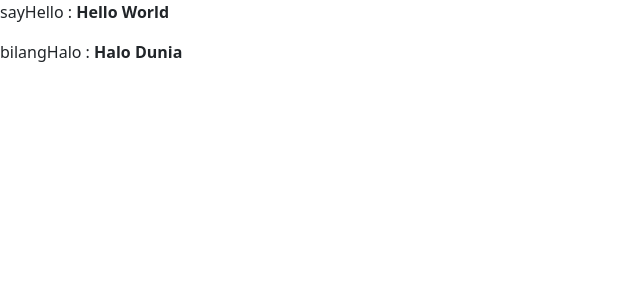
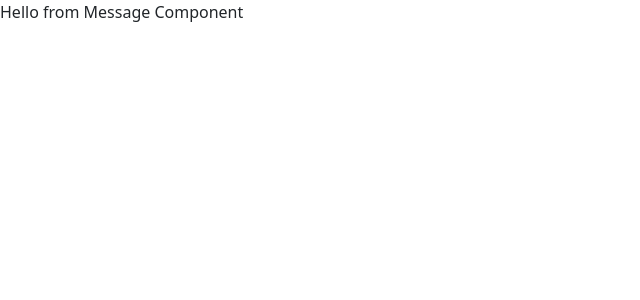
Before and after one commit to layerpie/Pengembangan-Aplikasi-Web, a React (Create React App) app: page / in a window 1280 px wide. Shown: the top 300 px of the page, without its empty margins (0-640 px from the left). Built offline with nearby package versions, Linux system fonts and the light colour scheme.

Commit message:
Latihan 5.2

```diff
--- a/src/App.js
+++ b/src/App.js
@@ -2,27 +2,46 @@ import { Component } from 'react';
 import './css//bootstrap.min.css';
 import './App.css';
 
-function sayHello(){
-    return "Hello World"
+function Message(){
+    return<p>Hello from Message Component</p>
 }
 
-
 class App extends Component{
-
-    bilangHalo(){
-        return "Halo Dunia"
+    render(){
+        return(
+            <div>
+                <Message />
+            </div>
+        )
     }
 
-    render(){
-        return(
-            <>
-            <p>sayHello : <b>{sayHello()}</b></p>
-            <p>bilangHalo : <b>{this.bilangHalo()}</b></p>
-            </>
-        )
-    }
 }
 
 
 
+
+// *Latihan 5.1
+// function sayHello(){
+//     return "Hello World"
+// }
+
+
+// class App extends Component{
+
+//     bilangHalo(){
+//         return "Halo Dunia"
+//     }
+
+//     render(){
+//         return(
+//             <>
+//             <p>sayHello : <b>{sayHello()}</b></p>
+//             <p>bilangHalo : <b>{this.bilangHalo()}</b></p>
+//             </>
+//         )
+//     }
+// }
+
+
+
 export default App;
```
